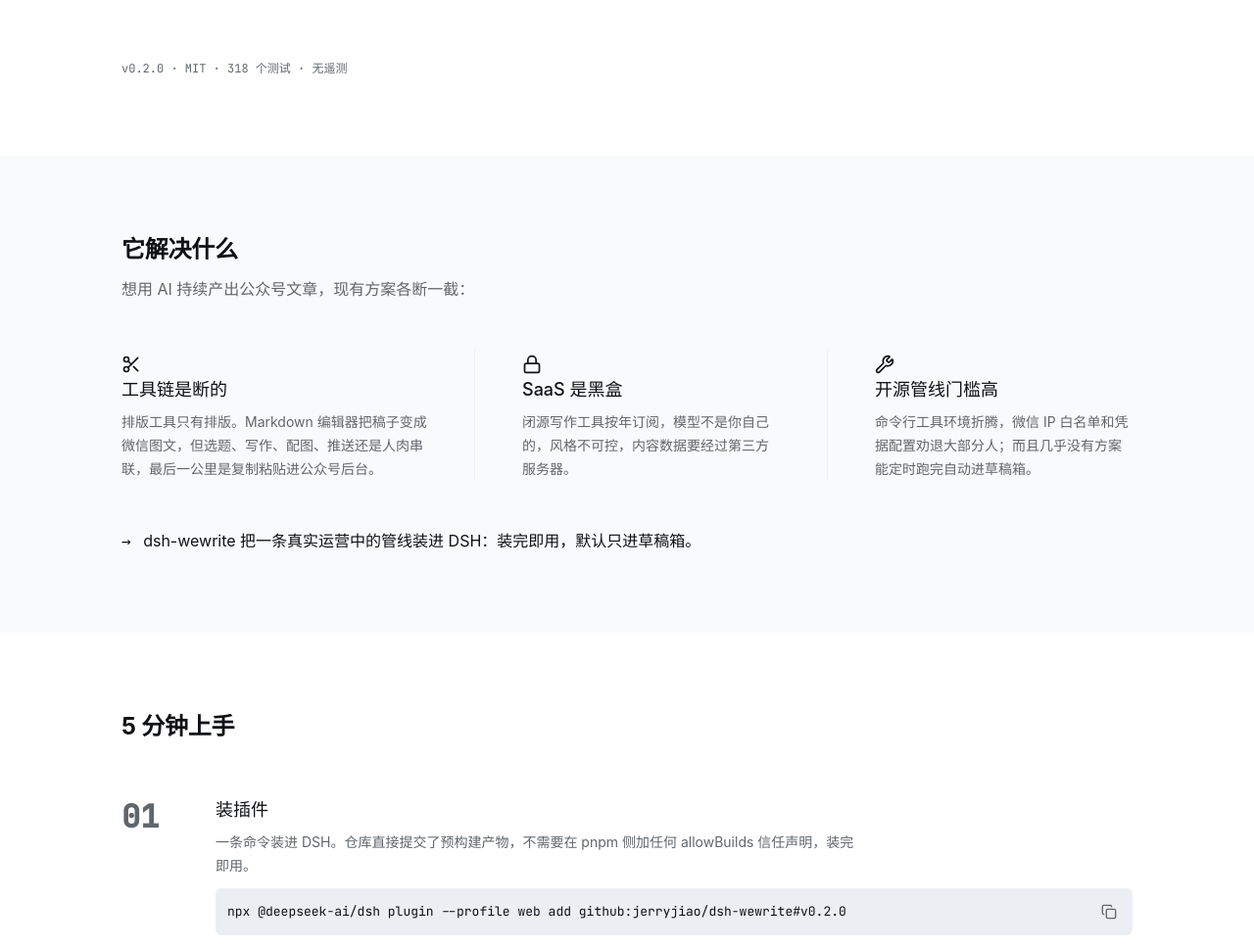
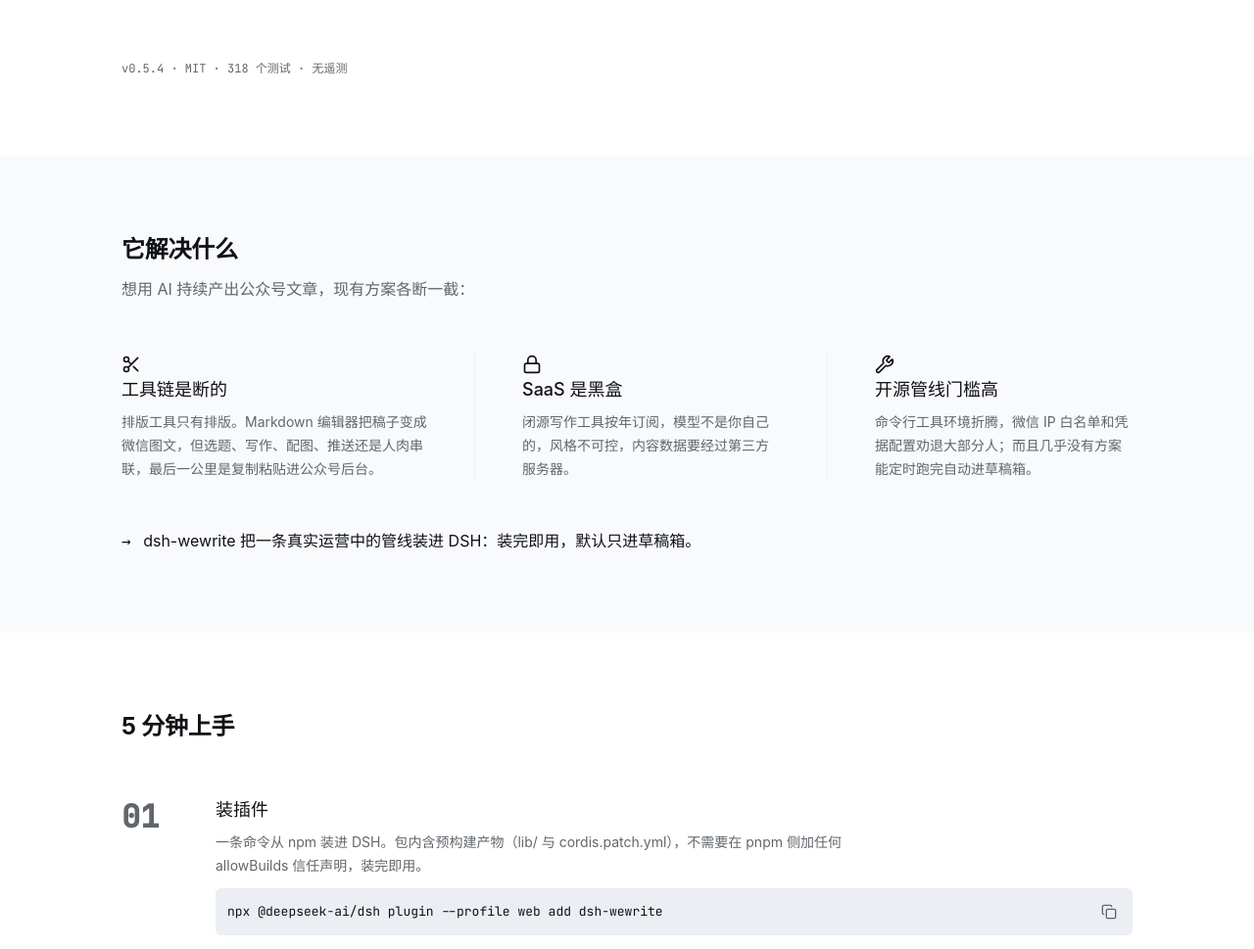
Before and after one commit to jerryjiao/dsh-wewrite, an Astro site in the folder website/: page / in a window 1280 px wide. Shown: the part 546-1515 px from the top of the page at 98% size. Built offline with nearby package versions, Linux system fonts and the light colour scheme; Astro itself is replaced by a stand-in of ours; grey boxes are pictures that could not be loaded.

Commit message:
docs(website): 版本与安装命令对齐 v0.5.4 / npm，说明改产物形态，截图换 v0.5.x
- site-data.ts: VERSION v0.2.0 → v0.5.4；INSTALL_CMD 改 `plugin add dsh-wewrite`（npm 包）
- 快速上手第 1 步文案：改为 npm 包内含预构建产物（lib/ 与 cordis.patch.yml），不再声称仓库提交产物
- 两处「v0.2.0 真机」caption 改为「v0.5.x 真机」
- website/public/screenshots 的 4 张在用图（01/02/04/07）换成 assets/screenshots 的 v0.5.x 同源版本

```diff
--- a/website/src/components/SiteFeatures.astro
+++ b/website/src/components/SiteFeatures.astro
@@ -73,7 +73,7 @@ const flowSteps = ['选题', '大纲', '成稿', '门禁', '渲染', '配图'];
         height="900"
         loading="lazy"
       />
-      <figcaption>编辑器双栏实景（v0.2.0 真机）：左侧 CodeMirror Markdown，右侧微信预览——预览 HTML 与推送载荷字节一致。</figcaption>
+      <figcaption>编辑器双栏实景（v0.5.x 真机）：左侧 CodeMirror Markdown，右侧微信预览——预览 HTML 与推送载荷字节一致。</figcaption>
     </figure>
 
     <div class="feat-grid">
--- a/website/src/components/SiteQuickstart.astro
+++ b/website/src/components/SiteQuickstart.astro
@@ -5,12 +5,12 @@ import { INSTALL_CMD } from '../site-data';
 const base = import.meta.env.BASE_URL;
 
 // 竖排三行（桌面与移动同构）；步骤号是流程性编号（divider 时间线语义），非装饰编号
-// 截图均来自 v0.2.0 真机运行（DSH Web 实拍）
+// 截图均来自 v0.5.x 真机运行（DSH Web 实拍），与 assets/screenshots 同源
 const steps = [
   {
     num: '01',
     title: '装插件',
-    body: '一条命令装进 DSH。仓库直接提交了预构建产物，不需要在 pnpm 侧加任何 allowBuilds 信任声明，装完即用。',
+    body: '一条命令从 npm 装进 DSH。包内含预构建产物（lib/ 与 cordis.patch.yml），不需要在 pnpm 侧加任何 allowBuilds 信任声明，装完即用。',
     shot: 'screenshots/01-workbench.png',
     shotAlt:
       '写作工作区界面：左栏文章列表（搜索、状态筛选、门禁标记、新文章入口），主区编辑器默认载入最近一篇',
--- a/website/src/site-data.ts
+++ b/website/src/site-data.ts
@@ -1,5 +1,5 @@
 // 全站共享常量（版本 pin：发版时同步 README 与此处，见方向文档 §9.5）
 export const REPO_URL = 'https://github.com/jerryjiao/dsh-wewrite';
-export const VERSION = 'v0.2.0';
+export const VERSION = 'v0.5.4';
 export const INSTALL_CMD =
-  'npx @deepseek-ai/dsh plugin --profile web add github:jerryjiao/dsh-wewrite#v0.2.0';
+  'npx @deepseek-ai/dsh plugin --profile web add dsh-wewrite';
```
Also changed, not shown: website/public/screenshots/01-workbench.png, website/public/screenshots/02-hotspots.png, website/public/screenshots/04-editor.png, website/public/screenshots/07-settings.png.
